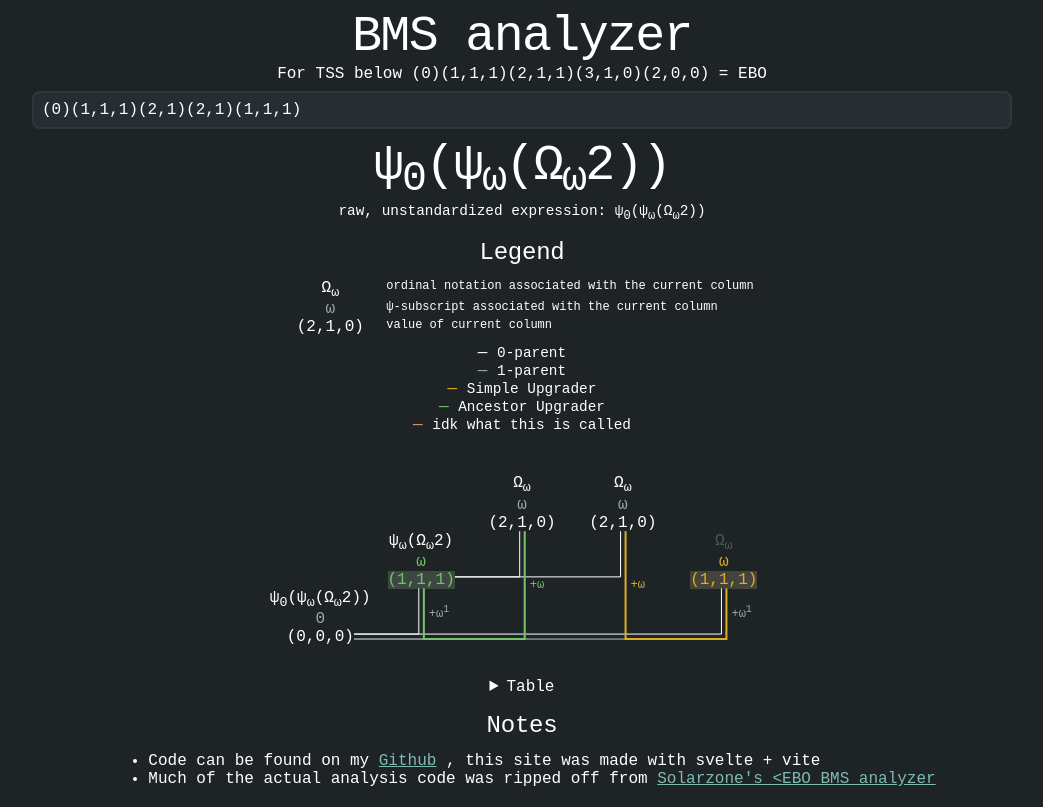
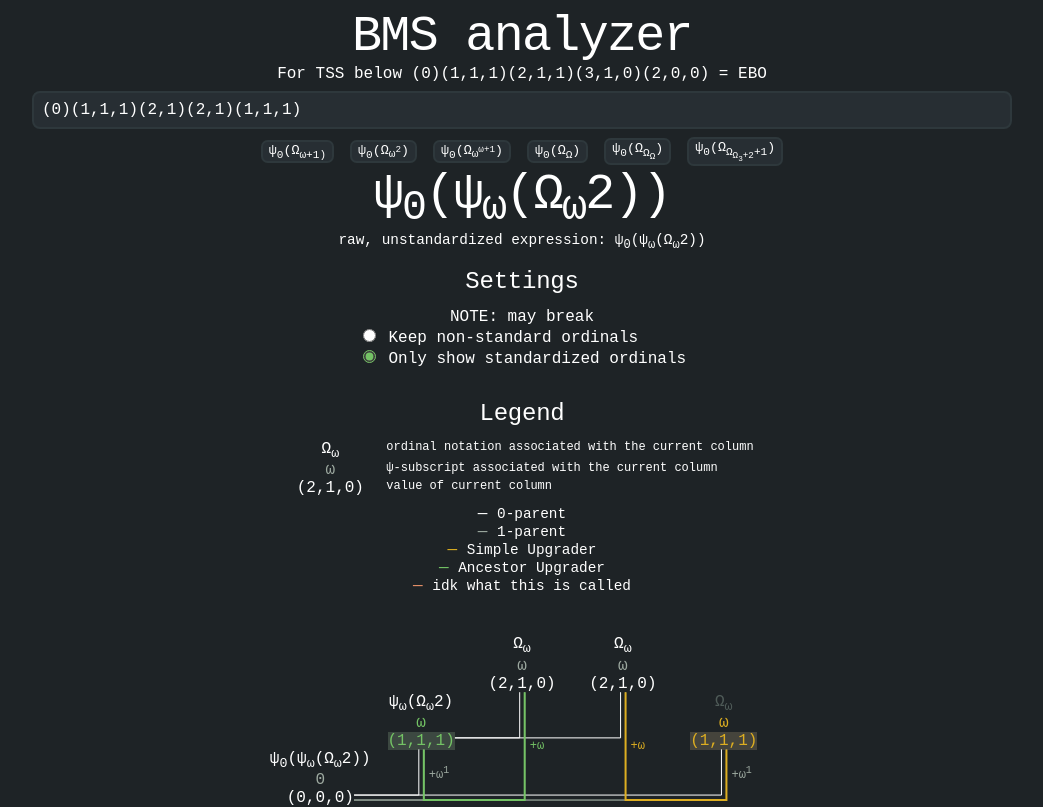
Before and after one commit to hemisemidemipresent/bms, a JavaScript app: page / in a window 1280 px wide. Shown: the top 807 px of the page, without its empty margins (118-1161 px from the left). Built offline with nearby package versions, Linux system fonts and the light colour scheme.

Commit message:
fix rendering for overflowing diagrams

```diff
--- a/src/App.svelte
+++ b/src/App.svelte
@@ -122,10 +122,21 @@
         <h1>BMS analyzer</h1>
         <p>For TSS below (0)(1,1,1)(2,1,1)(3,1,0)(2,0,0) = EBO</p>
         <input type="text" bind:value={bmstext} />
-        <!-- <div class="flex-row">
-            <button title="Buchholz's Ordinal">Ω<sub>ω</sub></button>
-            <button title="Bird's Ordinal">Ω<sub>Ω</sub></button>
-        </div> -->
+        <div class="flex-row">
+            <button onclick={() => (bmstext = "0 111 210 320")}>ψ<sub>0</sub>(Ω<sub>ω+1)</sub></button>
+            <button onclick={() => (bmstext = "0 111 211")}>ψ<sub>0</sub>(Ω<sub>ω<sup>2</sup></sub>)</button>
+            <button onclick={() => (bmstext = "0 111 211 3 211")}>ψ<sub>0</sub>(Ω<sub>ω<sup>ω+1</sup></sub>)</button>
+            <button onclick={() => (bmstext = "0 111 211 310")}>ψ<sub>0</sub>(Ω<sub>Ω</sub>)</button>
+            <button onclick={() => (bmstext = "0 111 211 310 111 211 310")}
+                >ψ<sub>0</sub>(Ω<sub>Ω<sub>Ω</sub></sub>)</button
+            >
+            <button
+                onclick={() =>
+                    (bmstext =
+                        "(0,0,0)(1,1,1)(2,1,1)(3,1,0)(1,1,1)(2,1,1)(3,1,0)(1,1,0)(2,2,1)(3,2,1)(4,2,0)(2,2,1)(3,2,1)(4,2,0)(2,2,0)(3,3,1)(4,3,1)(5,3,0)(3,3,1)(4,3,1)(5,3,0)(3,3,0)(4,4,1)(5,4,1)(6,4,0)(4,4,1)(5,4,1)(6,3,0)(5,4,0)(6,5,1)(7,5,1)(8,5,0)(6,5,0)(7,6,1)(8,6,1)(9,6,0)(7,6,0)(8,7,1)(9,7,1)(10,6,0)(9,7,0)(10,8,0)")}
+                >ψ<sub>0</sub>(Ω<sub>Ω<sub>Ω<sub>3</sub>+2</sub>+1</sub>)</button
+            >
+        </div>
 
         <h1><MathExpr obj={analyzedMatrix.finalOrdinal(true)} /></h1>
 
@@ -135,7 +146,10 @@
         </span>
         <div></div>
 
-        <!-- <div style="text-align: left">
+        <div class="margin-1">
+            <h2>Settings</h2>
+            <p>NOTE: may break</p>
+            <div style="text-align: left;">
                 <label>
                     <input type="radio" value={0} bind:group={standardizationSetting} />
                     Keep non-standard ordinals
@@ -145,13 +159,14 @@
                     <input type="radio" value={1} bind:group={standardizationSetting} />
                     Only show standardized ordinals
                 </label>
-            <br />
-            <label>
+                <!-- <br /> -->
+                <!-- <label>
                     <input type="radio" value={2} bind:group={standardizationSetting} />
 
                     Show standardization calculations
-            </label>
-        </div> -->
+                </label> -->
+            </div>
+        </div>
         <div class="margin-1">
             <h2>Legend</h2>
 
--- a/src/app.css
+++ b/src/app.css
@@ -76,6 +76,7 @@ code {
     flex-direction: row;
     align-items: center;
     justify-content: center;
+    gap: 1em;
 }
 
 .margin-1 {
@@ -93,3 +94,11 @@ a {
 ul {
     margin: 0;
 }
+
+button {
+    font-family: inherit;
+    color: inherit;
+    border: 2px solid var(--bg1);
+    border-radius: 0.5em;
+    background: var(--bg0);
+}
--- a/src/lib/AnalysisDiagram.svelte
+++ b/src/lib/AnalysisDiagram.svelte
@@ -11,13 +11,18 @@
         return res;
     });
 
+    let scrollContainer = $state();
+
     // DOMRects to get the width
+    // icl this is quite spaghetti but you gotta do what you gotta do
     let svgElement = $state();
-    const svgRect = new ElementRect(() => svgElement);
+    let svgRect = new ElementRect(() => svgElement);
     let bmsMatrixRows = $state([]); // collection of HTML elements
     const bmsMatrixRowRects = $derived.by(() => {
-        analyzedMatrix; // update on matrix update cause bmsMatrixRows doesnt seem to trigger it idk
+        analyzedMatrix;
         standardizationSetting;
+        scrollContainer?.scroll({ left: 0 }); // need to scroll back to the left otherwise the calculated coordinates in the svg will be misaligned
+        svgRect = new ElementRect(() => svgElement);
         return bmsMatrixRows.map((element) => new ElementRect(() => element));
     });
 
@@ -30,7 +35,7 @@
 </script>
 
 {#if analyzedMatrix}
-    <div class="scrolling-wrapper">
+    <div class="scrolling-container" bind:this={scrollContainer}>
         <div class="wrapper">
             <svg id="connections" bind:this={svgElement}>
                 <!-- 0-parent and 1-parent relationships -->
@@ -176,7 +181,7 @@
 {/if}
 
 <style>
-    .scrolling-wrapper {
+    .scrolling-container {
         max-width: 95vw;
         overflow-x: auto;
         display: inline-block;
@@ -203,6 +208,9 @@
 
     span {
         display: inline;
+        max-width: 30em;
+        overflow: hidden;
+        text-overflow: ellipsis;
     }
 
     .bg-simple {
--- a/src/lib/MathExpr.svelte
+++ b/src/lib/MathExpr.svelte
@@ -14,12 +14,12 @@
 </script>
 
 {#if iz(obj)}
-    <span>0</span>
+    0
 {:else if iz(obj[0]) && iz(obj[1])}
-    <span>{getCoef(obj)}</span>
+    {getCoef(obj)}
 {:else}
     {@const [a, b] = s(obj, [obj[0], obj[1], []])}
-    <span>
+
     {#if eq(a[0], []) && eq(a[1], ONE)}
         ω
     {:else if iz(a[1]) && eq(a[0], ONE)}
@@ -37,14 +37,9 @@
     {/if}{#if !iz(b)}
         +<MathExpr obj={b} />
     {/if}
-    </span>
 {/if}
 
 <style>
-    span {
-        display: inline;
-        white-space-collapse: collapse; /*prevent line breaks from showing up as spaces*/
-    }
     sub,
     sup {
         display: inline;
```
Also changed, not shown: 1 other file (tests, documents, lock files or other folders). Lines whose indentation alone changed are shown as unchanged.
